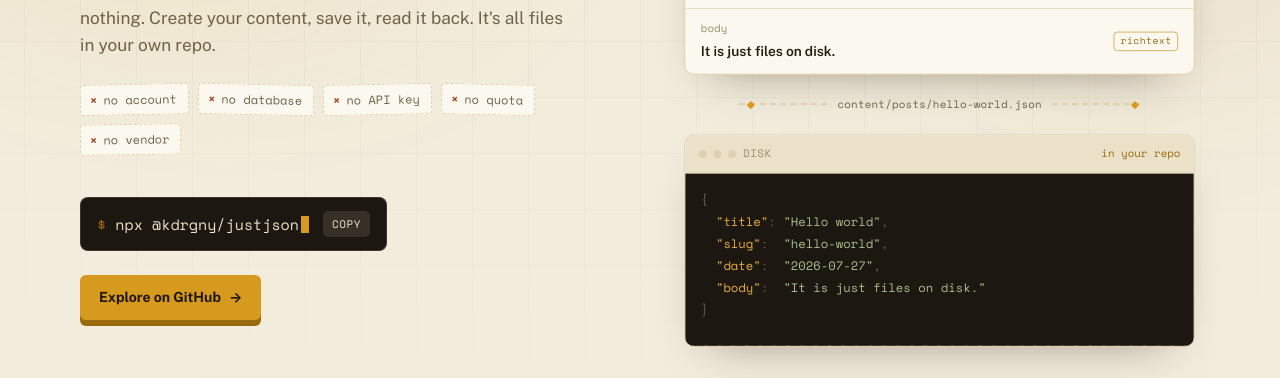
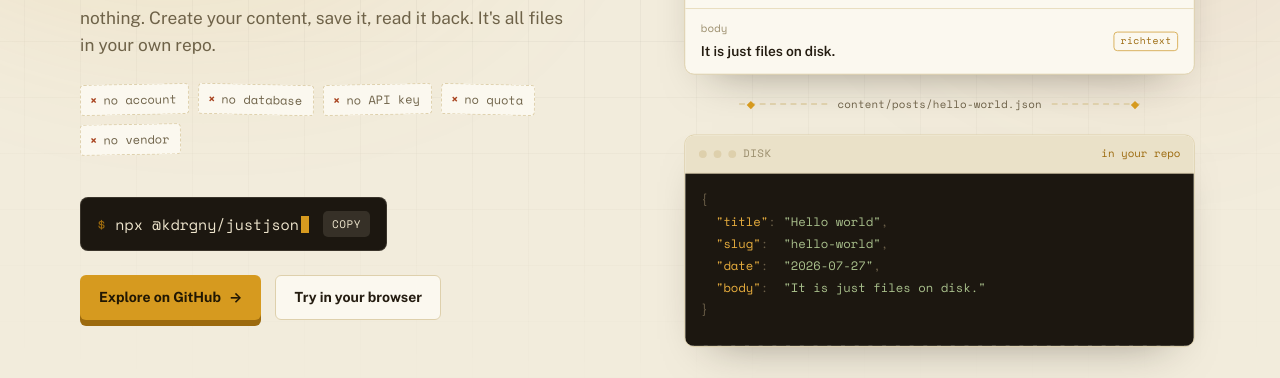
Before and after one commit to kdrgny-dev/justjson, an Astro site in the folder landing/: page / in a window 1280 px wide. Shown: the part 422-800 px from the top of the page. Built offline with nearby package versions, Linux system fonts and the light colour scheme; Astro itself is replaced by a stand-in of ours; no server answers.

Commit message:
feat: 'Try in browser' — StackBlitz playground button (verified working)
Confirmed the WebContainer boots the editor (npx justjson serve, port
5180 forwarded). Adds the button to the README header and the landing hero.

Co-Authored-By: Claude Opus 4.8 <noreply@anthropic.com>

```diff
--- a/landing/src/pages/index.astro
+++ b/landing/src/pages/index.astro
@@ -73,6 +73,12 @@ const stats = collection(import.meta.glob('../../content/stats/*.json', { eager:
         <div class="cta-row rise" data-d="5">
           <a class="btn btn-primary" href={hero.ctaUrl}
             >{hero.ctaLabel} <span class="arrow">→</span></a
+          >
+          <a
+            class="btn btn-ghost"
+            href="https://stackblitz.com/github/kdrgny-dev/justjson/tree/main/examples/playground"
+            target="_blank"
+            rel="noreferrer">Try in your browser</a
           >
         </div>
       </div>
```
Also changed, not shown: README.md.
